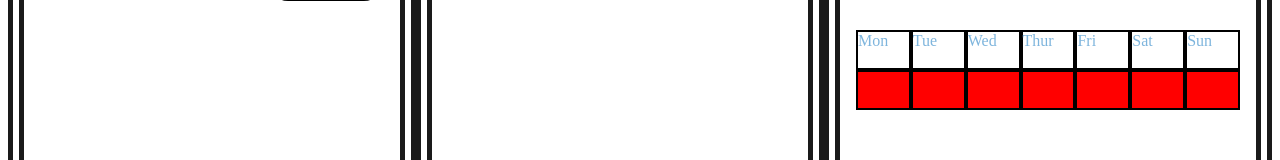
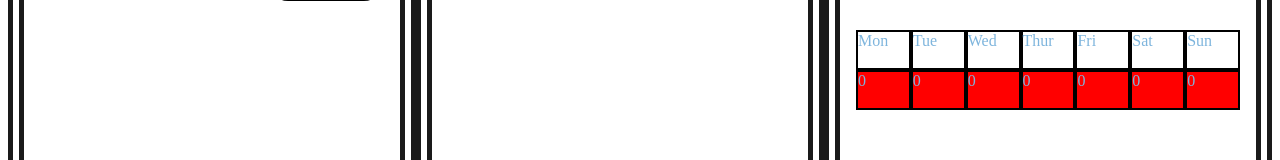
Before and after one commit to MatCre/Habit-Tracker, a React (Create React App) app in the folder habit-tracker/: page / in a window 1280 px wide. Shown: the part 150-310 px from the top of the page. Built offline with nearby package versions, Linux system fonts and the light colour scheme.

Commit message:
Beagn wroking on function to increment amount of habits done per day. A value that will correspons as a color underneath that day

```diff
--- a/habit-tracker/src/components/App.js
+++ b/habit-tracker/src/components/App.js
@@ -11,7 +11,8 @@ class App extends React.Component {
 
     state = {
         habits: {},
-        habitStack: {}
+        habitStack: {},
+        weeklyTrack: { dayCounter: [0,0,0,0,0,0,0]}
     }
 
     addToHabitStack = (key) => {
@@ -30,12 +31,22 @@ class App extends React.Component {
 
     };
 
+    updateCurrentDaysHabitCounter = () => {
+        //Get the day
+        const today = new Date(Date.now()).getDay();
+        console.log(today);
+        //Copy the state of weeklyTrack
+        const weeklyTrackCopy = {...this.state.weeklyTrack.dayCounter}
+        console.log(weeklyTrackCopy[0]);
+
+    }
+
     completeHabitInHabitStack = (key) => {
         console.log(this.state.habitStack[key])
         //1. take a copy of the habitStack state
         const habitStack = {...this.state.habitStack};
         //2. remove this habits [key] from that copy
-
+        this.updateCurrentDaysHabitCounter();
         //3. update the state of habit stack
     }
 
@@ -71,7 +82,9 @@ class App extends React.Component {
                         />)}
                 </div>
                 <div className="tracker-wrapper">
-                    <WeeklyTracker />
+                    <WeeklyTracker
+                    weeklyTrack={this.state.weeklyTrack}
+                    />
                 </div>
             </div>
         )
--- a/habit-tracker/src/components/HabitCard.js
+++ b/habit-tracker/src/components/HabitCard.js
@@ -34,7 +34,7 @@ class HabitCard extends React.Component {
                         if(added === false) {
                             this.props.addToHabitStack(this.props.index,)
                         } else {
-                            // this.props.completeHabitInHabitStack(this.props.index)
+                            this.props.completeHabitInHabitStack(this.props.index)
                         }
                                     }
                             }
--- a/habit-tracker/src/components/WeeklyTracker.js
+++ b/habit-tracker/src/components/WeeklyTracker.js
@@ -2,7 +2,12 @@ import React from 'react';
 import '../Sass/Components/_weeklyTracker.scss';
 
 class WeeklyTracker extends React.Component {
+
+
     render() {
+
+        const days = {...this.props.weeklyTrack.dayCounter}
+
         return (
             <div className="tracker-wrap">
                 <h2>Weekly Progress</h2>
@@ -14,13 +19,13 @@ class WeeklyTracker extends React.Component {
                         <div className="friday">Fri</div>
                         <div className="saturday">Sat</div>
                         <div className="sunday">Sun</div>
-                        <div id="day1" className="day-track"></div>
-                        <div id="day2" className="day-track"></div>
-                        <div id="day3" className="day-track"></div>
-                        <div id="day4" className="day-track"></div>
-                        <div id="day5" className="day-track"></div>
-                        <div id="day6" className="day-track"></div>
-                        <div id="day7" className="day-track"></div>
+                        <div id="day1" className="day-track"><span>{(days[0])}</span></div>
+                        <div id="day2" className="day-track"><span>{(days[1])}</span></div>
+                        <div id="day3" className="day-track"><span>{(days[2])}</span></div>
+                        <div id="day4" className="day-track"><span>{(days[3])}</span></div>
+                        <div id="day5" className="day-track"><span>{(days[4])}</span></div>
+                        <div id="day6" className="day-track"><span>{(days[5])}</span></div>
+                        <div id="day7" className="day-track"><span>{(days[6])}</span></div>
                 </div>
             </div>
         )
```
